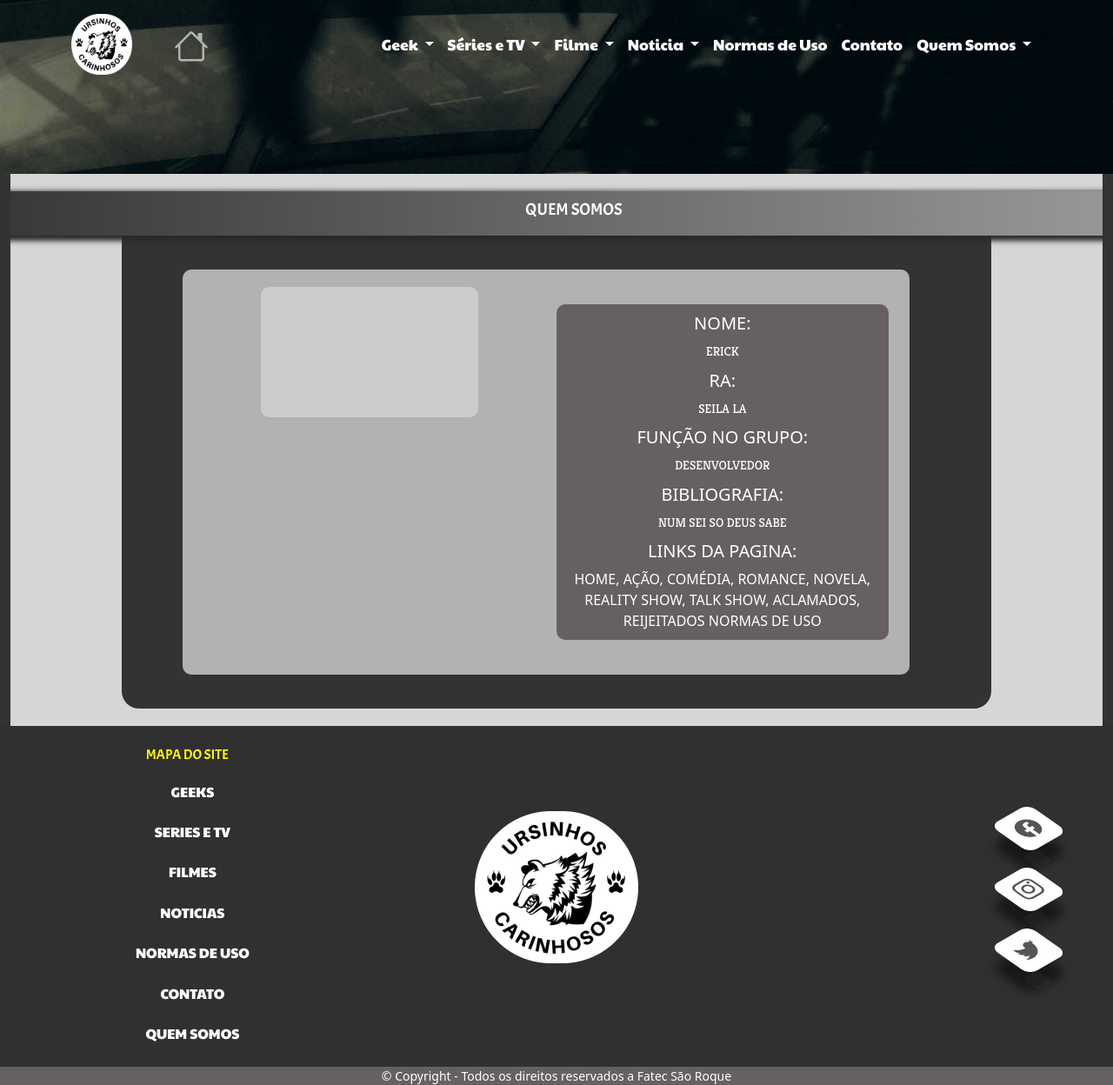
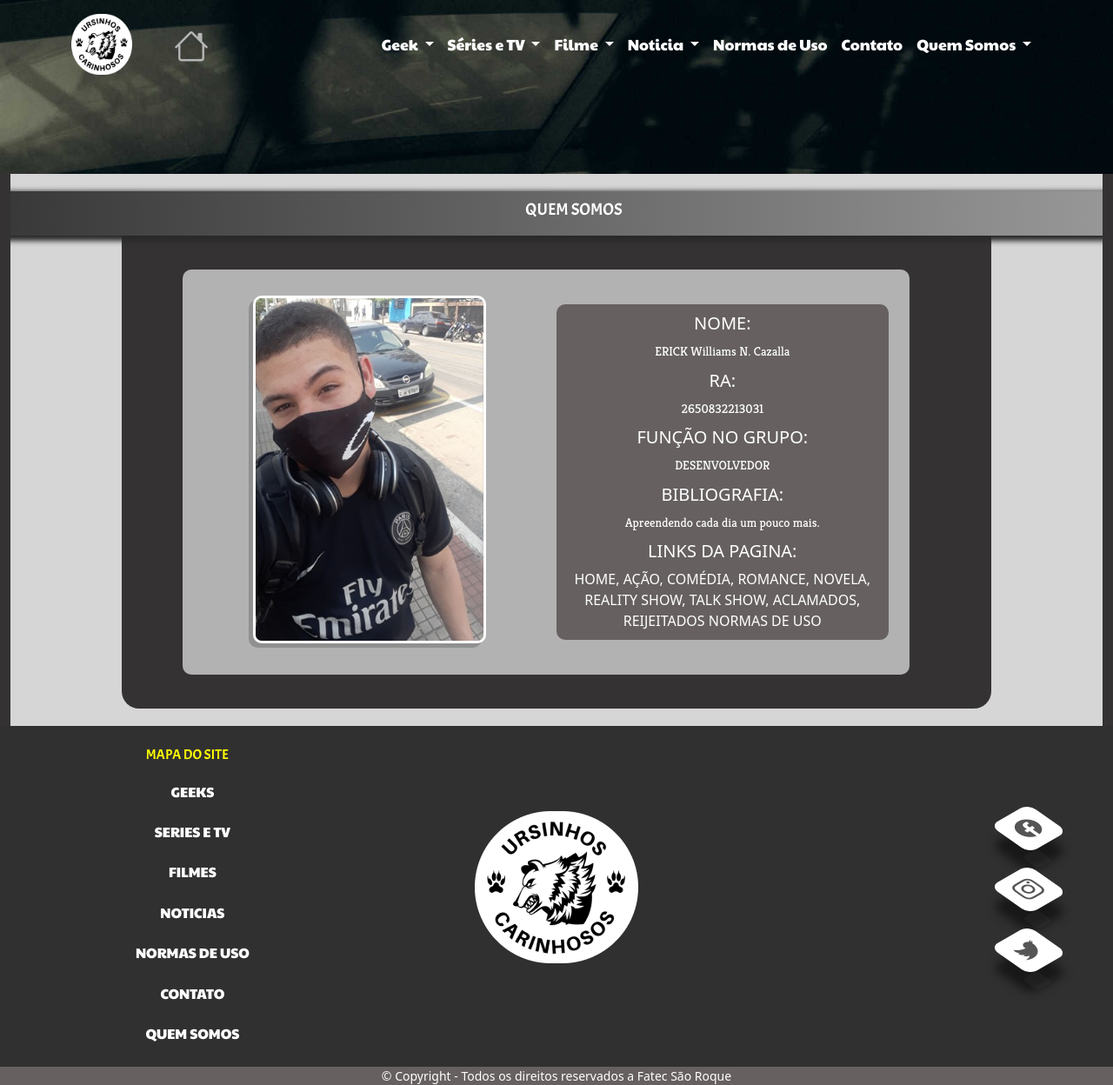
Before and after one commit to WesleyRibeirodaSilva/Ursinhos_EM_Chamas-main, a PHP site: page /quem_somos_Erick.html in a window 1280 px wide. Shown: the whole page at 87% size. Run offline with PHP 8.4, Linux system fonts and the light colour scheme; grey boxes labelled with a size stand in for pictures from a placeholder-image service; some libraries are stand-ins or nearby versions.

Commit message:
arrumando quem somos

```diff
--- a/Ursinhos_EM_Chamas-main/Projeto-2/files/css/style.css
+++ b/Ursinhos_EM_Chamas-main/Projeto-2/files/css/style.css
@@ -613,7 +613,11 @@ small {
 }
 
 .quem-somos img {
-  margin: 20px 0px;
+  margin: 30px 0px;
+  height: 400px;
+  width: auto;
+  border-style: solid;
+  box-shadow: #01010131 -5px 5px;
 }
 
 .quem-somos section {
--- a/Ursinhos_EM_Chamas-main/Projeto-2/noticias_1.html
+++ b/Ursinhos_EM_Chamas-main/Projeto-2/noticias_1.html
@@ -213,19 +213,17 @@
             </div>
           </div>
           <div class="col-sm-12 col-md-12 col-lg-6 col-xxl-6">
-            <div class="noticia">
-              <div>
+            <div class="noticia  ">
               <a href="#">
                 <section class="img_titulo">
                   <img class="img-fluid" src="https://via.placeholder.com/200x150.png?text=Texto+Na+Imagem" alt="">
                   <h2 class="text-white">Titulo da pesquisa</h2>
                 </section>
-                  <section class="autor_data">
+                <section class="autor_data ">
                   <h6>remover no css</h6>
                   <i class="bi bi-clock centarlizar-p">21/10/2022</i>
                 </section>
               </a>
-              </div>
             </div>
           </div>
         </div>
--- a/Ursinhos_EM_Chamas-main/Projeto-2/quem_somos_Erick.html
+++ b/Ursinhos_EM_Chamas-main/Projeto-2/quem_somos_Erick.html
@@ -115,19 +115,19 @@
         <div class="row color_one">
           <div class="row quem-somos">
             <div class="col-sm-12 col-md-6 col-lg-6 col-xl-6">
-              <img class="img-fluid mx-auto d-block" src="https://via.placeholder.com/300x650.png?text=Texto+Na+Imagem"
+              <img class="img-fluid mx-auto d-block " src="files/img/quem somos/erick..jpg"
                 alt="">
             </div>
             <div class="col-sm-12 col-md-6 col-lg-6 col-xl-6">
               <section>
                 <h5 class="color_nome_titulo">NOME:</h5>
-                <p>ERICK</p>
+                <p>ERICK Williams N. Cazalla</p>
                 <h5 class="color_nome_titulo">RA:</h5>
-                <p>SEILA LA</p>
+                <p>2650832213031</p>
                 <h5 class="color_nome_titulo">FUNÇÃO NO GRUPO:</h5>
                 <p>DESENVOLVEDOR</p>
                 <h5 class="color_nome_titulo">BIBLIOGRAFIA:</h5>
-                <p>NUM SEI SO DEUS SABE</p>
+                <p>Apreendendo cada dia um pouco mais.</p>
                 <h5 class="color_nome_titulo">LINKS DA PAGINA:</h5>
                 <a href="index.html">HOME, </a>
                 <a href="serie_1.html">AÇÃO, </a>
```
Also changed, not shown: Ursinhos_EM_Chamas-main/Projeto-2/files/img/noticias/cobertura-1.png, Ursinhos_EM_Chamas-main/Projeto-2/files/img/noticias/cobertura-2.png, Ursinhos_EM_Chamas-main/Projeto-2/files/img/noticias/cobertura-3.png, Ursinhos_EM_Chamas-main/Projeto-2/files/img/quem somos/erick..jpg (added). Lines whose indentation alone changed are shown as unchanged.
